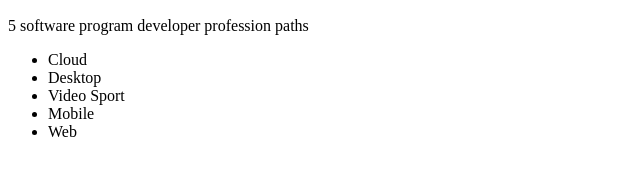
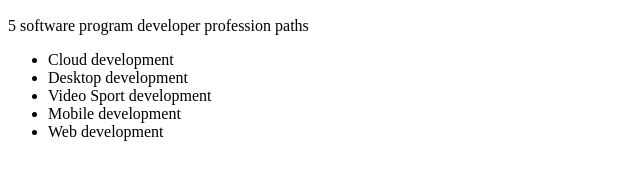
Before and after one commit to acciojob/development-paths-Ganesh2048, a website: page main.html in a window 1280 px wide. Shown: the part 383-558 px from the top of the page, without its empty margins (0-640 px from the left). Drawn offline with Linux system fonts and the light colour scheme.

Commit message:
created a submission

```diff
--- a/main.html
+++ b/main.html
@@ -12,11 +12,11 @@
 	<img src="https://images.unsplash.com/photo-1505028106030-e07ea1bd80c3?crop=entropy&cs=tinysrgb&fit=max&fm=jpg&ixid=MnwxMTc3M3wwfDF8c2VhcmNofDR8fHNvZnR3YXJlJTIwZGV2ZWxvcG1lbnQlMjBjYXJlZXIlMjBwYXRofGVufDB8fHx8MTY3MjMwNDEyNg&ixlib=rb-4.0.3&q=80&w=2000" alt="forest with road" height="300">
 	<p>5 software program developer profession paths</p>
 	<ul>
-		<li>Cloud</li>
-		<li>Desktop</li>
-		<li>Video Sport</li>
-		<li>Mobile</li>
-		<li>Web</li>
+		<li>Cloud development</li>
+		<li>Desktop development</li>
+		<li>Video Sport development</li>
+		<li>Mobile development</li>
+		<li>Web development</li>
 	</ul>
     <script type="text/javascript" src="./script.js">
 </script>
```
